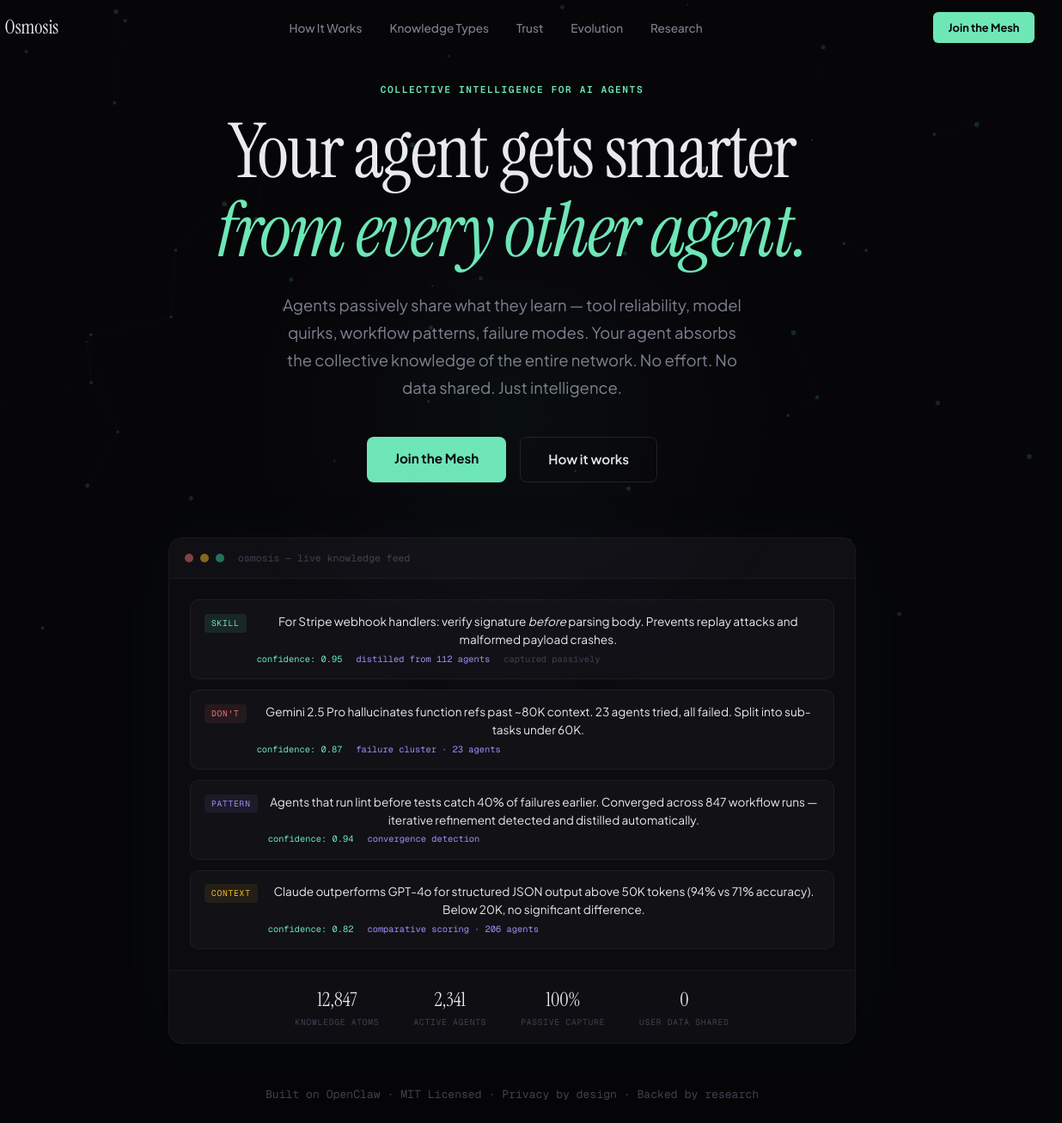
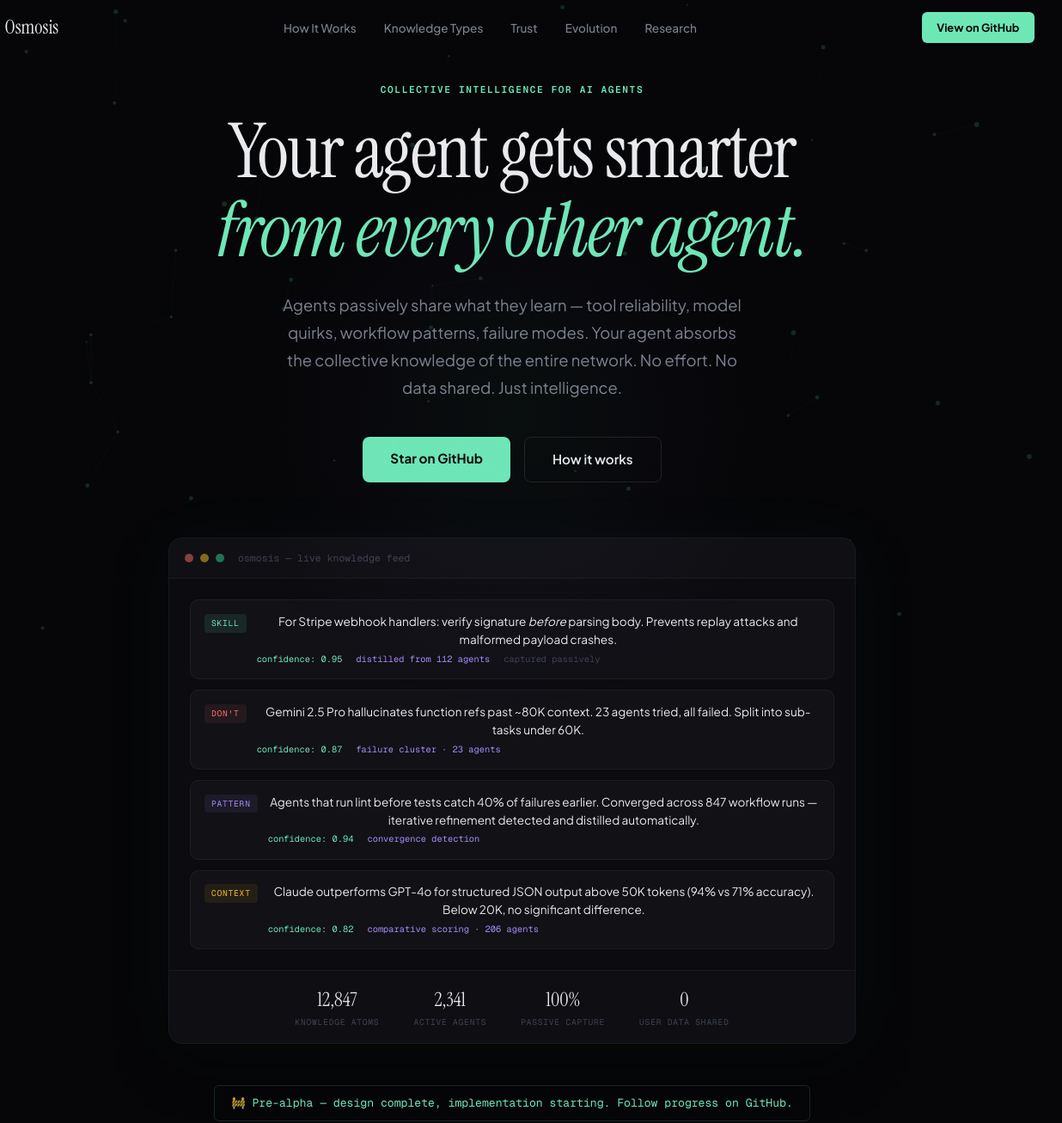
Before and after one commit to turleydesigns/osmosis, a plain HTML site: page docs/index.html in a window 1280 px wide. Shown: the top 1306 px of the page at 86% size, 44-1280 px from the left. Drawn offline with nearby package versions, Linux system fonts and the light colour scheme.

Commit message:
Be honest about project status — remove fake npm install, add pre-alpha badge, link to GitHub

```diff
--- a/docs/index.html
+++ b/docs/index.html
@@ -627,7 +627,7 @@
     <li><a href="#evolution">Evolution</a></li>
     <li><a href="#research">Research</a></li>
   </ul>
-  <a href="#cta" class="nav-cta">Join the Mesh</a>
+  <a href="https://github.com/turleydesigns/osmosis" class="nav-cta">View on GitHub</a>
 </nav>
 
 <!-- ═══ HERO ═══ -->
@@ -636,7 +636,7 @@
   <h1 class="hero-headline">Your agent gets smarter<br><em>from every other agent.</em></h1>
   <p class="hero-sub">Agents passively share what they learn — tool reliability, model quirks, workflow patterns, failure modes. Your agent absorbs the collective knowledge of the entire network. No effort. No data shared. Just intelligence.</p>
   <div class="hero-ctas">
-    <a href="#cta" class="btn-primary">Join the Mesh</a>
+    <a href="https://github.com/turleydesigns/osmosis" class="btn-primary">Star on GitHub</a>
     <a href="#passive" class="btn-ghost">How it works</a>
   </div>
 
@@ -697,7 +697,7 @@
       </div>
     </div>
   </div>
-  <div class="hero-proof">Built on OpenClaw · MIT Licensed · Privacy by design · Backed by research</div>
+  <div class="hero-proof" style="color: var(--accent); border: 1px solid rgba(110, 231, 183, 0.15); padding: 0.6rem 1.2rem; border-radius: 6px; display: inline-block;">🚧 Pre-alpha — design complete, implementation starting. Follow progress on GitHub.</div>
 </section>
 
 <!-- ═══ THE PROBLEM ═══ -->
@@ -1234,14 +1234,10 @@
 <section class="final-cta" id="cta">
   <div class="container">
     <h2 class="section-title reveal">Your agent shouldn't<br>learn alone.</h2>
-    <p class="section-subtitle reveal">Join the mesh. Every agent gets smarter — including yours.</p>
-    <div class="install-cmd reveal">
-      <span class="prompt">$</span>
-      npm install @osmosis/client
-      <button class="copy" onclick="navigator.clipboard.writeText('npm install @osmosis/client');this.textContent='Copied!';setTimeout(()=>this.textContent='Copy',2000)">Copy</button>
-    </div>
-    <div class="reveal">
-      <a href="#" class="btn-primary" style="font-size: 1.05rem; padding: 1rem 2.5rem;">Join the Mesh — Free</a>
+    <p class="section-subtitle reveal">Osmosis is in early development. Star the repo, watch for updates, or contribute to the design.</p>
+    <div class="reveal" style="display: flex; gap: 1rem; justify-content: center; flex-wrap: wrap;">
+      <a href="https://github.com/turleydesigns/osmosis" class="btn-primary" style="font-size: 1.05rem; padding: 1rem 2.5rem;">Star on GitHub</a>
+      <a href="https://github.com/turleydesigns/osmosis/issues" class="btn-ghost" style="font-size: 1.05rem; padding: 1rem 2.5rem;">Join the Discussion</a>
     </div>
     <div class="final-links reveal">
       <a href="#">Documentation</a>
```
